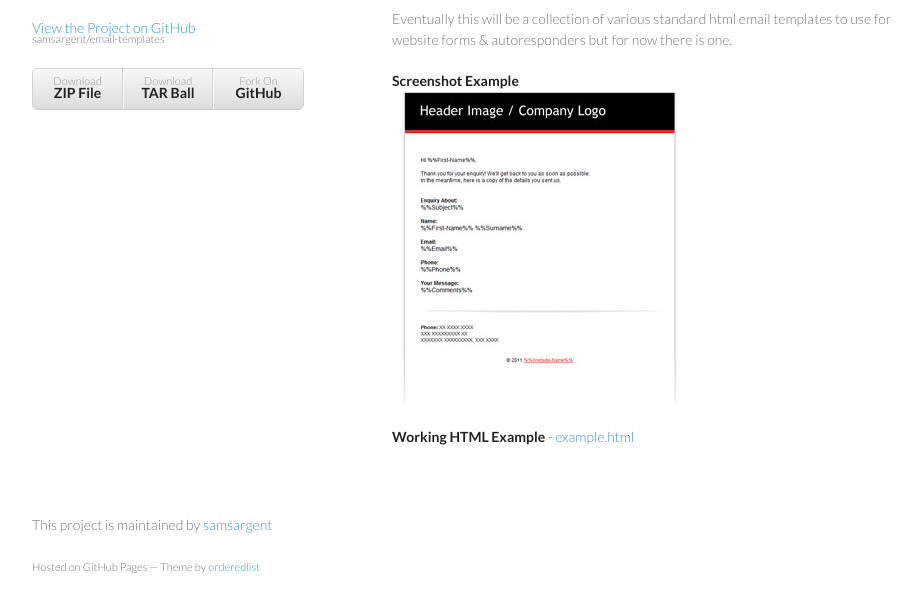
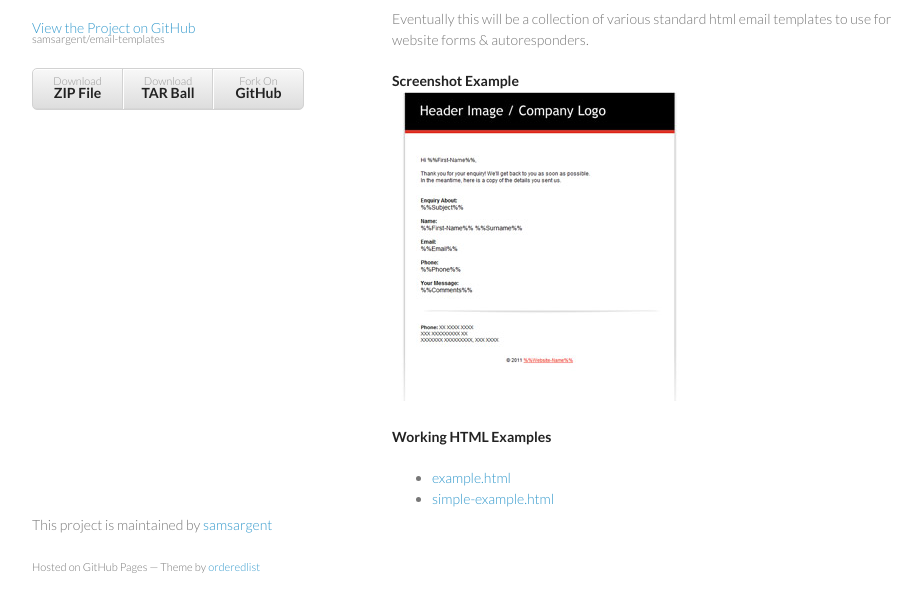
Before and after one commit to samsargent/email-templates, a plain HTML site: page index.html in a window 1280 px wide. Shown: the part 154-766 px from the top of the page, without its empty margins (178-1100 px from the left). Drawn offline with Linux system fonts and the light colour scheme.

Commit message:
index.html updated

```diff
--- a/index.html
+++ b/index.html
@@ -28,12 +28,17 @@
       <p><strong>What is this?</strong><br/>
       I was sick of finding the last project and copying and pasting the email templates so wanted to collect the different templates we use and put them all in one easy to use spot.
       </p>
-        <p>Eventually this will be a collection of various standard html email templates to use for website forms &amp; autoresponders but for now there is one. </p>
+        <p>Eventually this will be a collection of various standard html email templates to use for website forms &amp; autoresponders. </p>
         <p><strong>Screenshot Example</strong><br/>
         <img src="images/screenshot.jpg"/>
         </p>
         <p>
-        <strong>Working HTML Example</strong> - <a href="example.html">example.html</a>
+        <strong>Working HTML Examples</strong>
+         <ul>
+         <li><a href="example.html">example.html</a></li>
+         <li><a href="simple-example.html">simple-example.html</a></li>
+         </ul>
+
         </p>
       </section>
       <footer>
```
